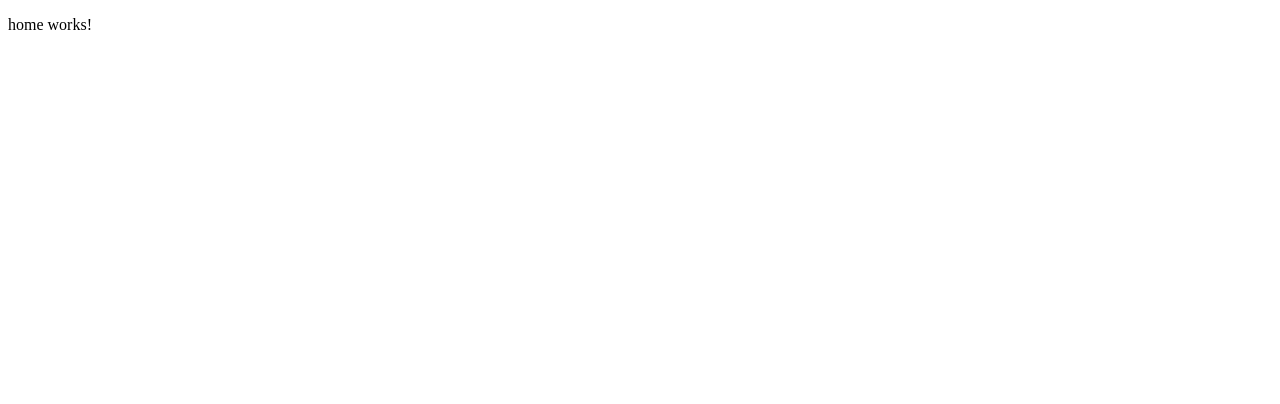
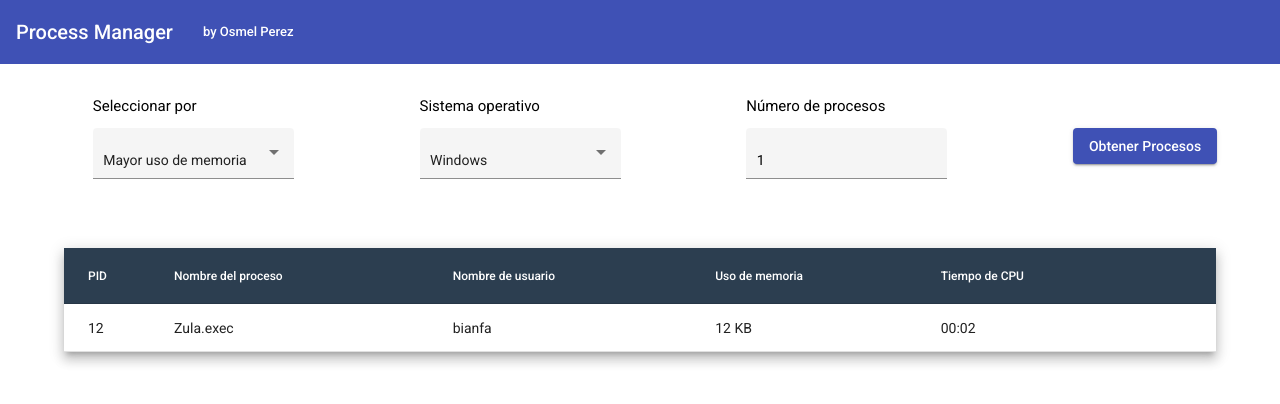
Before and after one commit to bianfa2/ProcessManager, an Angular app: page /home in a window 1280 px wide. Shown: the top 404 px of the page. Built offline with nearby package versions, Linux system fonts and the light colour scheme.

Commit message:
Add home page

```diff
--- a/angular.json
+++ b/angular.json
@@ -28,6 +28,7 @@
               "src/assets"
             ],
             "styles": [
+              "./node_modules/@angular/material/prebuilt-themes/indigo-pink.css",
               "src/styles.scss"
             ],
             "scripts": []
@@ -92,6 +93,7 @@
               "src/assets"
             ],
             "styles": [
+              "./node_modules/@angular/material/prebuilt-themes/indigo-pink.css",
               "src/styles.scss"
             ],
             "scripts": []
--- a/package.json
+++ b/package.json
@@ -12,10 +12,12 @@
   "private": true,
   "dependencies": {
     "@angular/animations": "~9.1.0",
+    "@angular/cdk": "^9.2.0",
     "@angular/common": "~9.1.0",
     "@angular/compiler": "~9.1.0",
     "@angular/core": "~9.1.0",
     "@angular/forms": "~9.1.0",
+    "@angular/material": "^9.2.0",
     "@angular/platform-browser": "~9.1.0",
     "@angular/platform-browser-dynamic": "~9.1.0",
     "@angular/router": "~9.1.0",
--- a/src/app/components/home/home.component.html
+++ b/src/app/components/home/home.component.html
@@ -1 +1,77 @@
-<p>home works!</p>
+<mat-toolbar color="primary">
+    <mat-toolbar-row>
+        <h1>Process Manager</h1>
+        <span class="author">by Osmel Perez</span>
+    </mat-toolbar-row>
+</mat-toolbar>
+
+<div class="filter-my-process">
+
+    <div class="filter-my-process__select">
+        <h4 class="filter-my-process__select__label">Seleccionar por</h4>
+        <mat-form-field appearance="fill">
+            <mat-select [(value)]="selected">
+            <mat-option value="0">Mayor uso de memoria</mat-option>
+            <mat-option value="1">Mayor uso de CPU</mat-option>
+            </mat-select>
+        </mat-form-field>
+    </div>
+
+    <div class="filter-my-process__select">
+        <h4 class="filter-my-process__select__label">Sistema operativo</h4>
+        <mat-form-field appearance="fill">
+            <mat-select [(value)]="system">
+            <mat-option value="0">Windows</mat-option>
+            <mat-option value="1" disabled="true">Linux</mat-option>
+            </mat-select>
+        </mat-form-field>
+    </div>
+
+    <div class="filter-my-process__select">
+        <h4 class="filter-my-process__select__label">Número de procesos</h4>
+        <mat-form-field appearance="fill">
+            <input matInput type="number" min="1" [formControl]="nProcess">
+        </mat-form-field>
+    </div>
+
+    <button mat-raised-button (click)="getMyProcess()" color="primary">Obtener Procesos</button>
+
+</div>
+
+<table mat-table [dataSource]="myProcess" class="mat-elevation-z8 my-process">
+
+    <!--- Note that these columns can be defined in any order.
+          The actual rendered columns are set as a property on the row definition" -->
+
+    <!-- Position Column -->
+    <ng-container matColumnDef="pid">
+      <th mat-header-cell *matHeaderCellDef class="my-process__title"> PID </th>
+      <td mat-cell *matCellDef="let element"> {{element.pid}} </td>
+    </ng-container>
+
+    <!-- Name Column -->
+    <ng-container matColumnDef="processName">
+      <th mat-header-cell *matHeaderCellDef class="my-process__title"> Nombre del proceso </th>
+      <td mat-cell *matCellDef="let element"> {{element.processName}} </td>
+    </ng-container>
+
+    <!-- Weight Column -->
+    <ng-container matColumnDef="userName">
+      <th mat-header-cell *matHeaderCellDef class="my-process__title"> Nombre de usuario </th>
+      <td mat-cell *matCellDef="let element"> {{element.userName}} </td>
+    </ng-container>
+
+    <!-- Symbol Column -->
+    <ng-container matColumnDef="memoryUsage">
+      <th mat-header-cell *matHeaderCellDef class="my-process__title"> Uso de memoria </th>
+      <td mat-cell *matCellDef="let element"> {{element.memoryUsage}} </td>
+    </ng-container>
+
+    <ng-container matColumnDef="cpuTime">
+        <th mat-header-cell *matHeaderCellDef class="my-process__title"> Tiempo de CPU </th>
+        <td mat-cell *matCellDef="let element"> {{element.cpuTime}} </td>
+      </ng-container>
+
+    <tr mat-header-row *matHeaderRowDef="displayedColumns"></tr>
+    <tr mat-row *matRowDef="let row; columns: displayedColumns;"></tr>
+  </table>
--- a/src/app/components/home/home.component.scss
+++ b/src/app/components/home/home.component.scss
@@ -0,0 +1,31 @@
+.author {
+  font-size: 13px;
+  margin-left: 30px;
+  display: block;
+  width: 100%;
+}
+
+.filter-my-process {
+  padding: 30px 0 0 30px;
+  display: flex;
+  justify-content: space-around;
+  align-items: center;
+
+  &__select {
+    display: inline-block;
+    &__label {
+      margin-bottom: 10px;
+    }
+  }
+}
+
+.my-process {
+  width: 90%;
+  margin: 0 auto;
+  margin-top: 50px;
+
+  &__title {
+    background-color: #2c3e50;
+    color: white;
+  }
+}
--- a/src/app/components/home/home.component.ts
+++ b/src/app/components/home/home.component.ts
@@ -1,4 +1,5 @@
 import { Component, OnInit } from '@angular/core';
+import { FormControl } from '@angular/forms';
 import MyProcessService from '../../services/myProcess/my-process.service';
 
 @Component({
@@ -7,9 +8,41 @@ import MyProcessService from '../../services/myProcess/my-process.service';
   styleUrls: ['./home.component.scss'],
 })
 export class HomeComponent implements OnInit {
+  selected: string = '0';
+  system: string = '0';
+  nProcess = new FormControl('1');
+  displayedColumns: string[] = [
+    'pid',
+    'processName',
+    'userName',
+    'memoryUsage',
+    'cpuTime',
+  ];
+  myProcess: Process[] = [
+    {
+      pid: '12',
+      processName: 'Zula.exec',
+      userName: 'bianfa',
+      memoryUsage: '12 KB',
+      cpuTime: '00:02',
+    },
+  ];
+
   constructor(public myProcessService: MyProcessService) {
     this.myProcessService.getByMemory();
   }
 
   ngOnInit(): void {}
+
+  getMyProcess() {
+    console.log(this.nProcess.value);
+  }
 }
+
+export interface Process {
+  pid: string;
+  processName: string;
+  userName: string;
+  memoryUsage: string;
+  cpuTime: string;
+}
--- a/src/index.html
+++ b/src/index.html
@@ -6,8 +6,10 @@
   <base href="/">
   <meta name="viewport" content="width=device-width, initial-scale=1">
   <link rel="icon" type="image/x-icon" href="favicon.ico">
+  <link href="https://fonts.googleapis.com/css?family=Roboto:300,400,500&display=swap" rel="stylesheet">
+  <link href="https://fonts.googleapis.com/icon?family=Material+Icons" rel="stylesheet">
 </head>
-<body>
+<body class="mat-typography">
   <app-root></app-root>
 </body>
 </html>
--- a/src/styles.scss
+++ b/src/styles.scss
@@ -1 +1,4 @@
 /* You can add global styles to this file, and also import other style files */
+
+html, body { height: 100%; }
+body { margin: 0; font-family: Roboto, "Helvetica Neue", sans-serif; }
```
Also changed, not shown: src/app/app.module.ts (+20 -7 lines), 1 other file (tests, documents, lock files or other folders).
